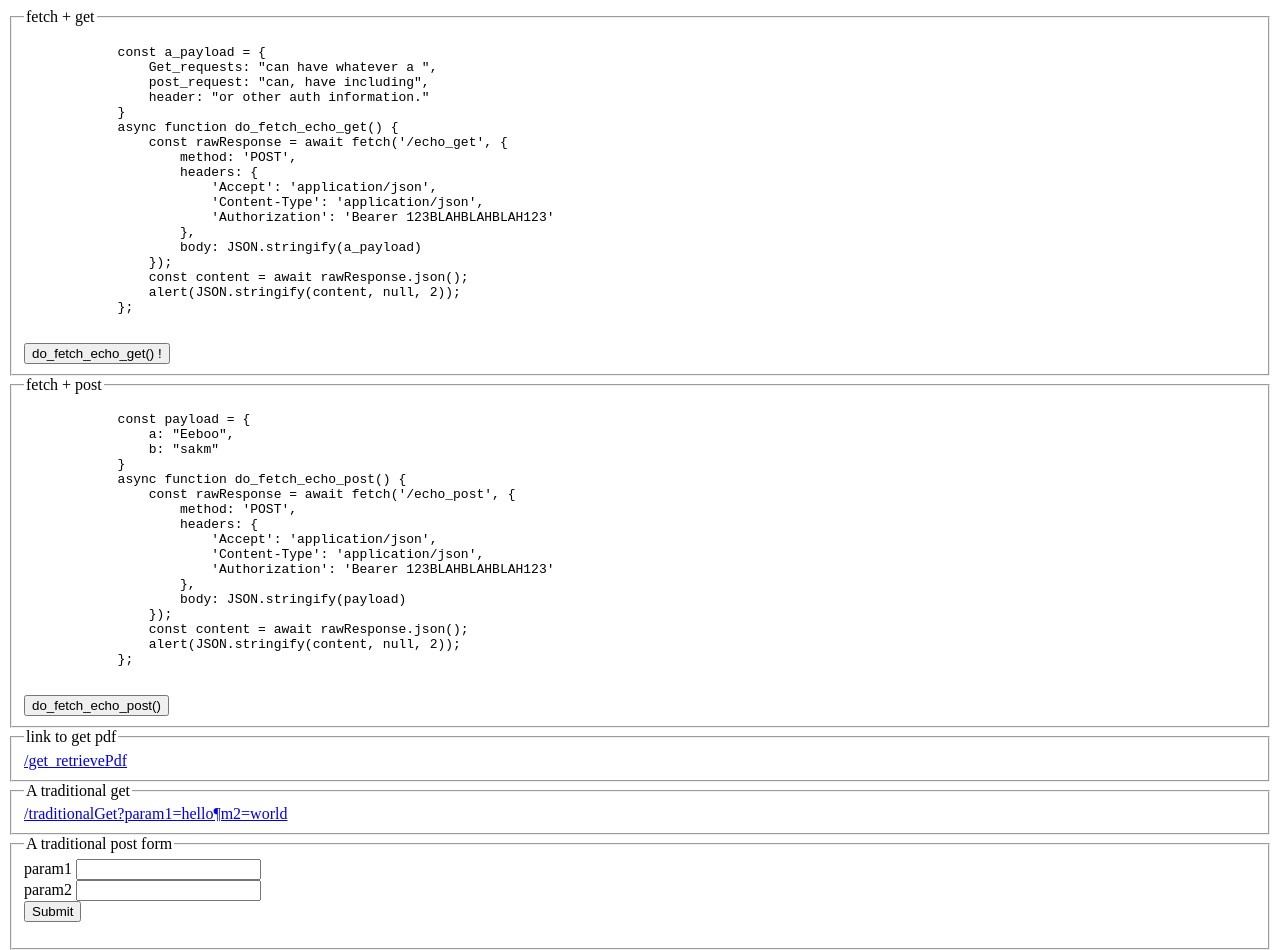
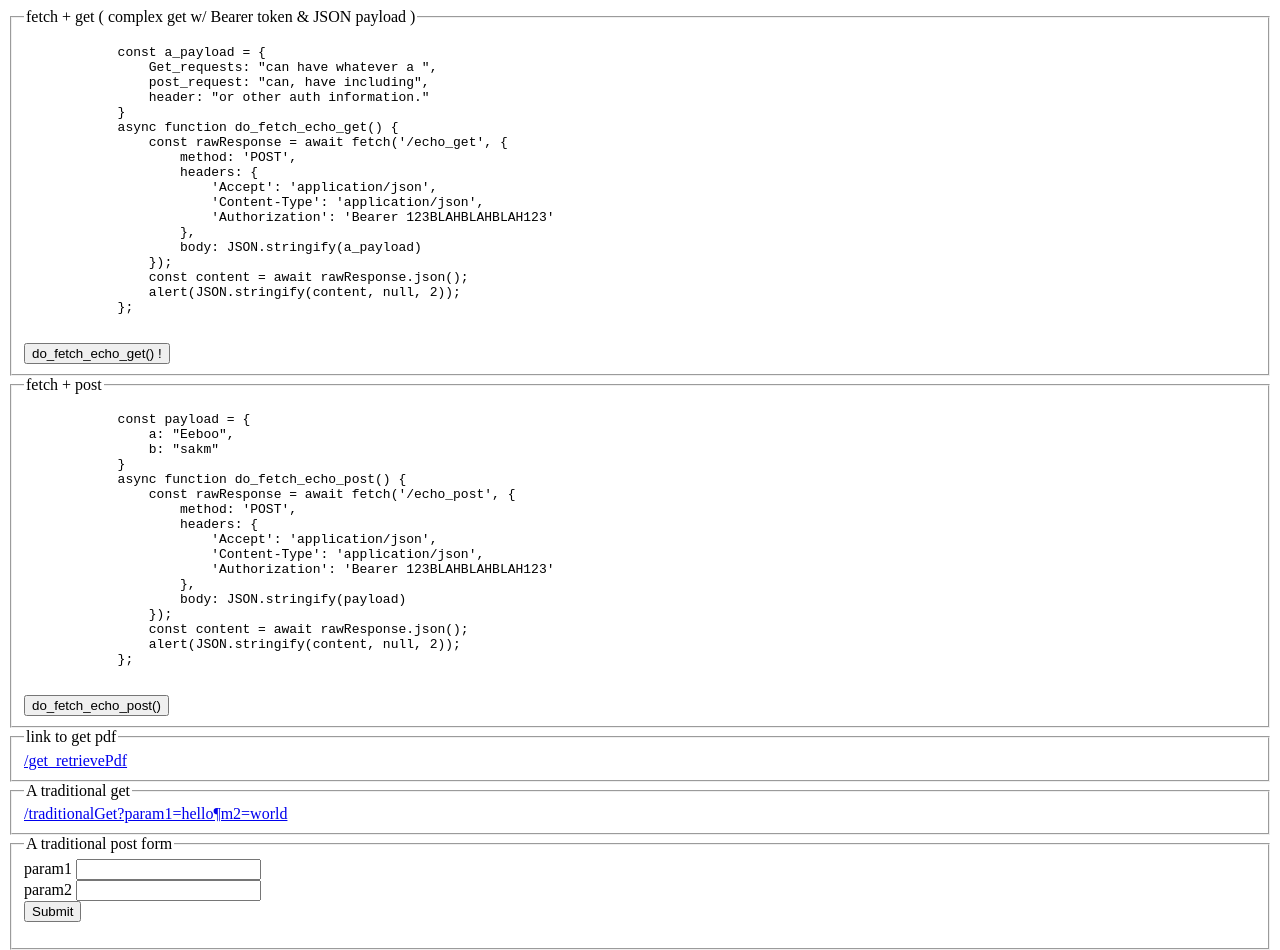
Before and after one commit to mulefish/super_simple_server, a website: page index.html in a window 1280 px wide. Drawn offline with Linux system fonts and the light colour scheme.

Commit message:
Added a complex getter

```diff
--- a/index.html
+++ b/index.html
@@ -10,7 +10,7 @@
 
 
     <fieldset>
-        <legend>fetch + get</legend>
+        <legend>fetch + get ( complex get w/ Bearer token & JSON payload ) </legend>
         <pre>
             const a_payload = {
                 Get_requests: "can have whatever a ",
```
